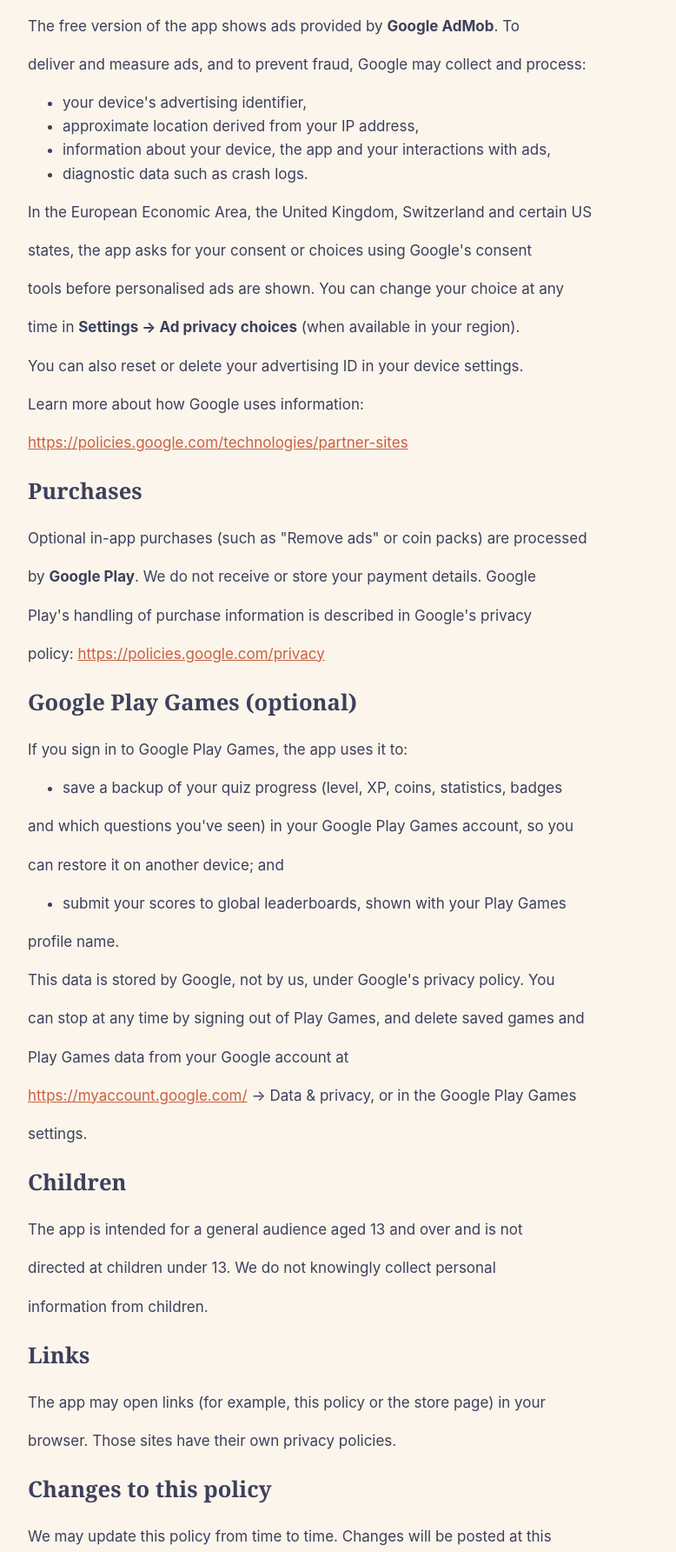
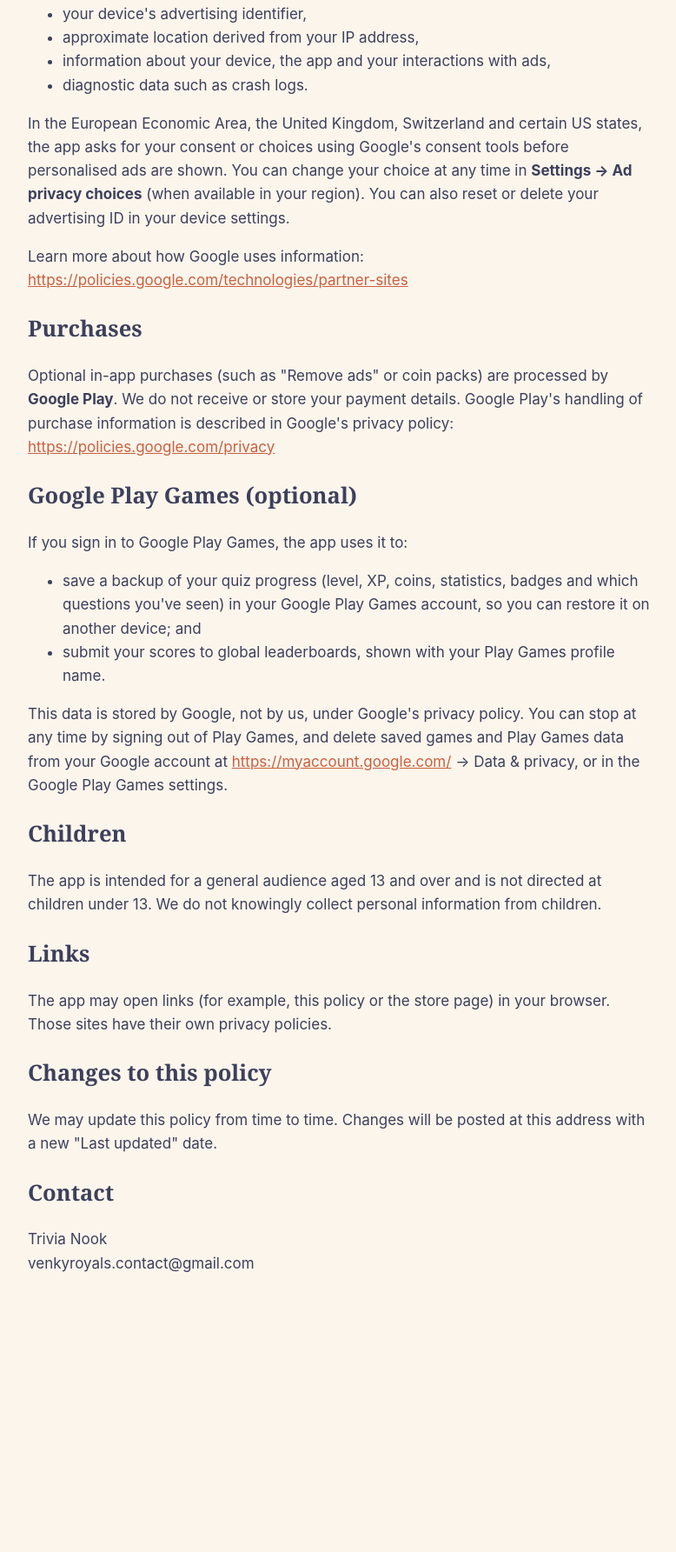
Before and after one commit to venky216/trivia-nook, a plain HTML site: page docs/privacy.html in a window 1280 px wide. Shown: the part 593-2378 px from the top of the page at 87% size, without its empty margins (248-1026 px from the left). After the commit the page ends 2101 px from the top, so only its background shows below. Drawn offline with Linux system fonts and the light colour scheme.

Commit message:
Update privacy policy text for clarity and consistency

```diff
--- a/docs/privacy.html
+++ b/docs/privacy.html
@@ -8,62 +8,34 @@ main{max-width:720px;margin:auto} h1,h2{font-family:Georgia,serif} a{color:#C960
 </style></head><body><main>
 <h1>Privacy Policy for Trivia Nook</h1>
 <p><em>Last updated: 15 November 2026</em></p>
-<p>This policy explains how the Trivia Nook mobile app (&quot;the app&quot;), published by</p>
-<p>the Trivia Nook developer (&quot;we&quot;), handles information. If you have questions,</p>
-<p>contact us at venkyroyals.contact@gmail.com.</p>
+<p>This policy explains how the Trivia Nook mobile app (&quot;the app&quot;), published by the Trivia Nook developer (&quot;we&quot;), handles information. If you have questions, contact us at venkyroyals.contact@gmail.com.</p>
 <h2>Information stored on your device</h2>
-<p>Your profile name, chosen avatar, quiz progress, statistics, coins, badges and</p>
-<p>settings are stored <strong>only on your device</strong>. We do not run servers that</p>
-<p>receive this information, and we do not require an account. You can delete</p>
-<p>it at any time with <strong>Settings → Reset progress</strong>, or by uninstalling the app.</p>
+<p>Your profile name, chosen avatar, quiz progress, statistics, coins, badges and settings are stored <strong>only on your device</strong>. We do not run servers that receive this information, and we do not require an account. You can delete it at any time with <strong>Settings → Reset progress</strong>, or by uninstalling the app.</p>
 <h2>Advertising</h2>
-<p>The free version of the app shows ads provided by <strong>Google AdMob</strong>. To</p>
-<p>deliver and measure ads, and to prevent fraud, Google may collect and process:</p>
+<p>The free version of the app shows ads provided by <strong>Google AdMob</strong>. To deliver and measure ads, and to prevent fraud, Google may collect and process:</p>
 <ul>
 <li>your device&#x27;s advertising identifier,</li>
 <li>approximate location derived from your IP address,</li>
 <li>information about your device, the app and your interactions with ads,</li>
 <li>diagnostic data such as crash logs.</li>
 </ul>
-<p>In the European Economic Area, the United Kingdom, Switzerland and certain US</p>
-<p>states, the app asks for your consent or choices using Google&#x27;s consent</p>
-<p>tools before personalised ads are shown. You can change your choice at any</p>
-<p>time in <strong>Settings → Ad privacy choices</strong> (when available in your region).</p>
-<p>You can also reset or delete your advertising ID in your device settings.</p>
-<p>Learn more about how Google uses information:</p>
-<p><a href="https://policies.google.com/technologies/partner-sites">https://policies.google.com/technologies/partner-sites</a></p>
+<p>In the European Economic Area, the United Kingdom, Switzerland and certain US states, the app asks for your consent or choices using Google&#x27;s consent tools before personalised ads are shown. You can change your choice at any time in <strong>Settings → Ad privacy choices</strong> (when available in your region). You can also reset or delete your advertising ID in your device settings.</p>
+<p>Learn more about how Google uses information: <a href="https://policies.google.com/technologies/partner-sites">https://policies.google.com/technologies/partner-sites</a></p>
 <h2>Purchases</h2>
-<p>Optional in-app purchases (such as &quot;Remove ads&quot; or coin packs) are processed</p>
-<p>by <strong>Google Play</strong>. We do not receive or store your payment details. Google</p>
-<p>Play&#x27;s handling of purchase information is described in Google&#x27;s privacy</p>
-<p>policy: <a href="https://policies.google.com/privacy">https://policies.google.com/privacy</a></p>
+<p>Optional in-app purchases (such as &quot;Remove ads&quot; or coin packs) are processed by <strong>Google Play</strong>. We do not receive or store your payment details. Google Play&#x27;s handling of purchase information is described in Google&#x27;s privacy policy: <a href="https://policies.google.com/privacy">https://policies.google.com/privacy</a></p>
 <h2>Google Play Games (optional)</h2>
 <p>If you sign in to Google Play Games, the app uses it to:</p>
 <ul>
-<li>save a backup of your quiz progress (level, XP, coins, statistics, badges</li>
+<li>save a backup of your quiz progress (level, XP, coins, statistics, badges and which questions you&#x27;ve seen) in your Google Play Games account, so you can restore it on another device; and</li>
+<li>submit your scores to global leaderboards, shown with your Play Games profile name.</li>
 </ul>
-<p>  and which questions you&#x27;ve seen) in your Google Play Games account, so you</p>
-<p>  can restore it on another device; and</p>
-<ul>
-<li>submit your scores to global leaderboards, shown with your Play Games</li>
-</ul>
-<p>  profile name.</p>
-<p>This data is stored by Google, not by us, under Google&#x27;s privacy policy. You</p>
-<p>can stop at any time by signing out of Play Games, and delete saved games and</p>
-<p>Play Games data from your Google account at</p>
-<p><a href="https://myaccount.google.com/">https://myaccount.google.com/</a> → Data &amp; privacy, or in the Google Play Games</p>
-<p>settings.</p>
+<p>This data is stored by Google, not by us, under Google&#x27;s privacy policy. You can stop at any time by signing out of Play Games, and delete saved games and Play Games data from your Google account at <a href="https://myaccount.google.com/">https://myaccount.google.com/</a> → Data &amp; privacy, or in the Google Play Games settings.</p>
 <h2>Children</h2>
-<p>The app is intended for a general audience aged 13 and over and is not</p>
-<p>directed at children under 13. We do not knowingly collect personal</p>
-<p>information from children.</p>
+<p>The app is intended for a general audience aged 13 and over and is not directed at children under 13. We do not knowingly collect personal information from children.</p>
 <h2>Links</h2>
-<p>The app may open links (for example, this policy or the store page) in your</p>
-<p>browser. Those sites have their own privacy policies.</p>
+<p>The app may open links (for example, this policy or the store page) in your browser. Those sites have their own privacy policies.</p>
 <h2>Changes to this policy</h2>
-<p>We may update this policy from time to time. Changes will be posted at this</p>
-<p>address with a new &quot;Last updated&quot; date.</p>
+<p>We may update this policy from time to time. Changes will be posted at this address with a new &quot;Last updated&quot; date.</p>
 <h2>Contact</h2>
-<p>Trivia Nook</p>
-<p>venkyroyals.contact@gmail.com</p>
+<p>Trivia Nook<br>venkyroyals.contact@gmail.com</p>
 </main></body></html>
```
